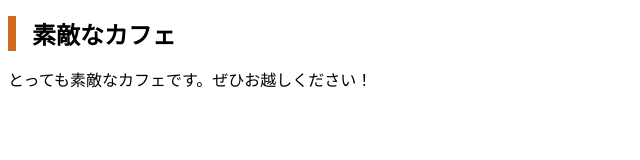
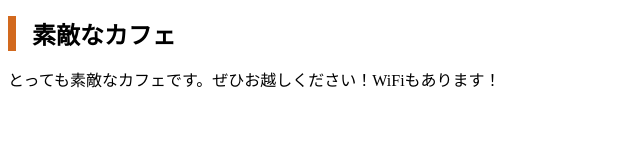
Before and after one commit to km-surf/mycafe, a plain HTML site: page index.html in a window 1280 px wide. Shown: the whole page, without its empty margins (0-640 px from the left). Drawn offline with Linux system fonts and the light colour scheme.

Commit message:
Add files via upload

```diff
--- a/index.html
+++ b/index.html
@@ -9,6 +9,6 @@
 </head>
 <body>
   <h1>素敵なカフェ</h1>
-  <p>とっても素敵なカフェです。ぜひお越しください！</p>
+  <p>とっても素敵なカフェです。ぜひお越しください！WiFiもあります！</p>
 </body>
 </html>
```
